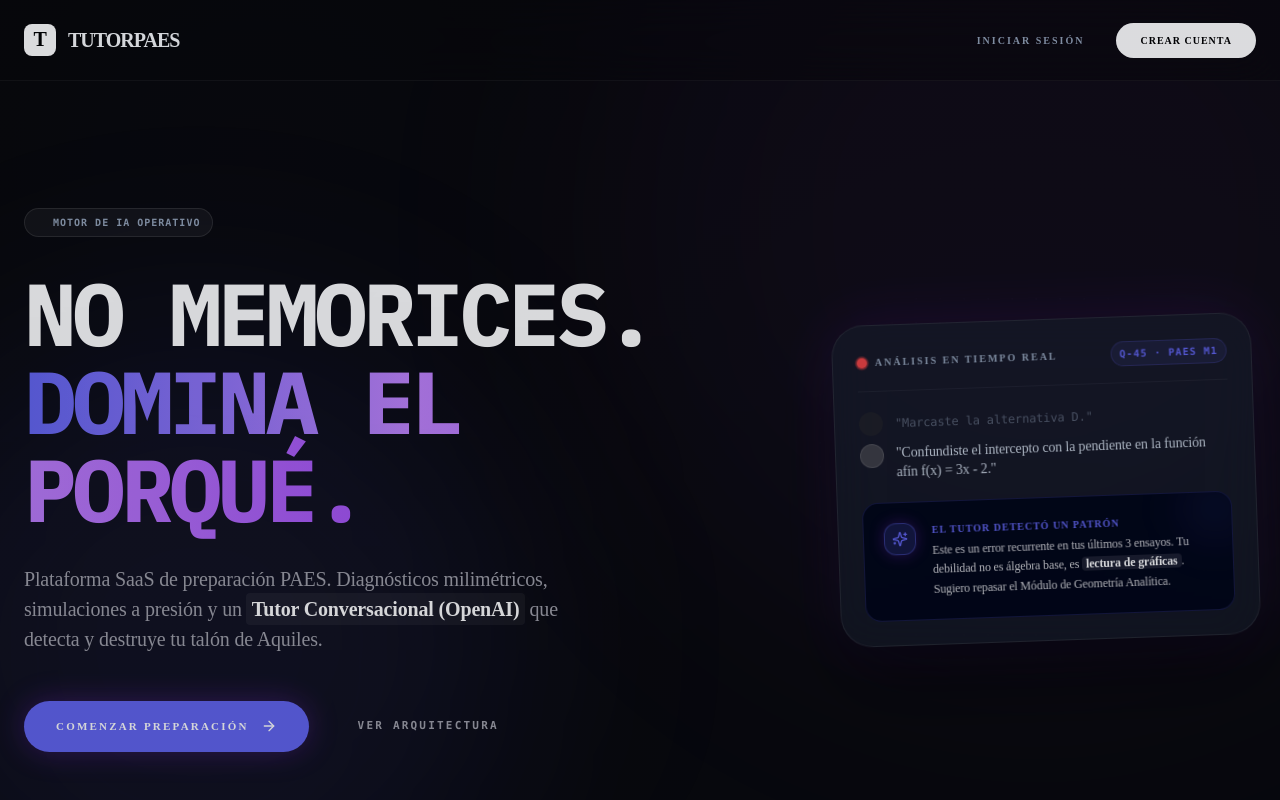
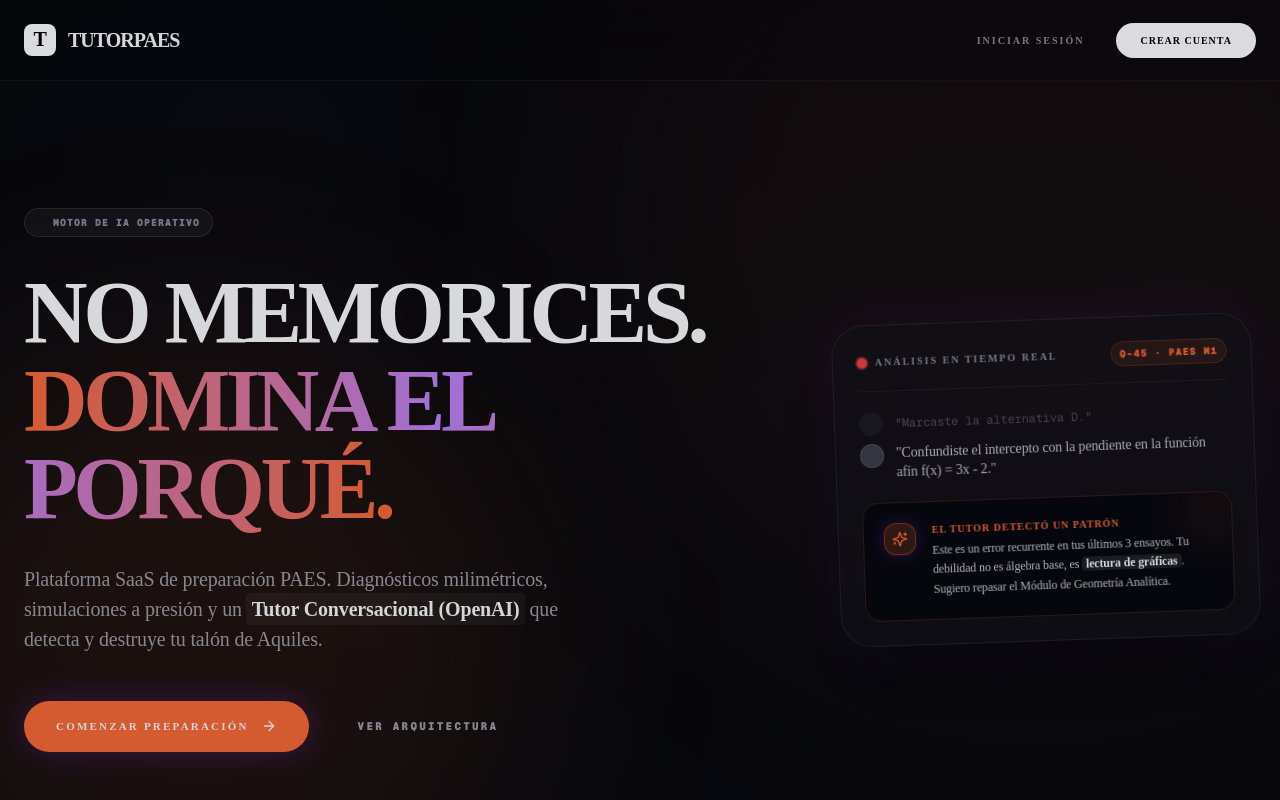
Before and after one commit to GCgpt420-ux/Tutor-PaesV3, a Next.js app in the folder tutorpaes/frontend/: page / in a window 1280 px wide. Shown: the top 800 px of the page. Built offline with nearby package versions, Linux system fonts and the light colour scheme; no server answers.

Commit message:
style(identity): opción C — Geist+Inter fonts, paleta naranja fuego #FF6B35, superficies slate neutro

```diff
--- a/tutorpaes/frontend/app/globals.css
+++ b/tutorpaes/frontend/app/globals.css
@@ -10,39 +10,40 @@ html, body {
 }
 
 /* ===================================================================
-   PALETA UNIFICADA PREMIUM - ADN STITCH (Atelier Design)
+   PALETA UNIFICADA — HIGH PERFORMANCE COCKPIT
+   Acento único: naranja fuego #FF6B35 · Base: slate neutro refinado
    =================================================================== */
 
 /* Tailwind-mapped colors use RGB channels so opacity modifiers can be applied. */
 :root {
-  /* Marca Principal (Indigo - Identidad Principal) */
-  --color-brand-primary: 99 102 241;
-  --color-brand-primary-hover: 79 70 229;
-  --color-brand-primary-active: 67 56 202;
+  /* Acento Único — Naranja Fuego (CTAs, focus, highlights) */
+  --color-brand-primary: 255 107 53;         /* #FF6B35 naranja fuego */
+  --color-brand-primary-hover: 255 130 80;   /* más claro al hover */
+  --color-brand-primary-active: 220 80 30;   /* más oscuro al click */
 
-  /* Marca Secundaria (Purple Eléctrico - Magia IA, Stitch ADN) */
-  --color-brand-accent: 168 85 247;
-  --color-brand-accent-hover: 147 51 234;
-  --color-brand-accent-active: 126 34 206;
+  /* Acento secundario — naranja apagado para IA / Tuto */
+  --color-brand-accent: 255 107 53;          /* mismo naranja, se usa con opacity */
+  --color-brand-accent-hover: 255 130 80;
+  --color-brand-accent-active: 220 80 30;
   --color-brand-danger: 239 68 68;
 
-  /* Superficies (Slate / Azul Nocturno Profundo - Stitch ADN) */
-  --color-surface-base: 2 6 23;        /* Forma más profunda, tailwind slate-950 */
-  --color-surface-default: 15 23 42;   /* Background normal, tailwind slate-900 */
-  --color-surface-raised: 30 41 59;    /* Tarjetas base, tailwind slate-800 */
-  --color-surface-container: 51 65 85; /* Contenedores mas altos, tailwind slate-700 */
+  /* Superficies — Slate neutro refinado (sin tinte azul puro) */
+  --color-surface-base: 8 8 12;              /* #08080C casi negro neutro */
+  --color-surface-default: 14 14 20;         /* #0E0E14 fondo principal */
+  --color-surface-raised: 22 22 32;          /* #161620 tarjetas */
+  --color-surface-container: 34 34 50;       /* #222232 contenedores */
 
   /* Tipografía */
-  --color-text-primary: 248 250 252;   /* slate-50 */
-  --color-text-secondary: 203 213 225; /* slate-300 */
-  --color-text-tertiary: 148 163 184;  /* slate-400 */
+  --color-text-primary: 250 250 252;         /* blanco casi puro */
+  --color-text-secondary: 200 200 215;       /* gris perla */
+  --color-text-tertiary: 140 140 160;        /* gris medio */
   --color-text-on-brand: #ffffff;
 
-  /* Materias (Accesibles) */
-  --color-materia-math: #3b82f6;        /* Azul */
-  --color-materia-language: #ec4899;    /* Magenta */
-  --color-materia-science: #10b981;     /* Esmeralda */
-  --color-materia-history: #f59e0b;     /* Ámbar */
+  /* Materias (sin cambio) */
+  --color-materia-math: #3b82f6;
+  --color-materia-language: #ec4899;
+  --color-materia-science: #10b981;
+  --color-materia-history: #f59e0b;
 
   /* Feedback */
   --color-success: #10b981;
--- a/tutorpaes/frontend/app/layout.tsx
+++ b/tutorpaes/frontend/app/layout.tsx
@@ -1,5 +1,7 @@
 import type { Metadata } from "next";
-import { IBM_Plex_Mono, IBM_Plex_Sans } from "next/font/google";
+import { GeistSans } from "geist/font/sans";
+import { GeistMono } from "geist/font/mono";
+import { Inter } from "next/font/google";
 import { ThemeProvider } from "next-themes";
 import { QueryProvider } from "@/src/core/providers/query-provider";
 import "./globals.css";
@@ -14,18 +16,17 @@ export const metadata: Metadata = {
   description: "Aplicación TutorPAES: frontend en Next.js con backend personalizado",
 };
 
-const bodySans = IBM_Plex_Sans({
+// Inter → cuerpo de texto (legible, profesional)
+const interBody = Inter({
   variable: "--font-body",
   display: "swap",
   subsets: ["latin"],
+  weight: ["400", "500", "600", "700"],
 });
 
-const displayMono = IBM_Plex_Mono({
-  variable: "--font-display",
-  display: "swap",
-  weight: ["400", "600", "700"],
-  subsets: ["latin"],
-});
+// GeistSans → --font-geist-sans (headings / display)
+// GeistMono → --font-geist-mono (código / terminales)
+// El tailwind.config.ts mapea --font-geist-sans → font-display
 
 export default function RootLayout({
   children,
@@ -34,7 +35,9 @@ export default function RootLayout({
 }>) {
   return (
     <html lang="es" suppressHydrationWarning>
-      <body className={`${bodySans.variable} ${displayMono.variable} antialiased`}>
+      <body
+        className={`${GeistSans.variable} ${GeistMono.variable} ${interBody.variable} antialiased`}
+      >
         <QueryProvider>
           <ThemeProvider
             attribute="class"
--- a/tutorpaes/frontend/package.json
+++ b/tutorpaes/frontend/package.json
@@ -29,6 +29,7 @@
     "class-variance-authority": "^0.7.1",
     "clsx": "^2.1.1",
     "dotenv": "^17.3.1",
+    "geist": "^1.7.2",
     "katex": "^0.16.38",
     "lucide-react": "^0.511.0",
     "next": "latest",
--- a/tutorpaes/frontend/tailwind.config.ts
+++ b/tutorpaes/frontend/tailwind.config.ts
@@ -16,18 +16,26 @@ export default {
   theme: {
     extend: {
       fontFamily: {
+        // Geist Sans → títulos / display (High Performance Cockpit)
         display: [
-          "var(--font-display)",
-          "ui-monospace",
-          "SFMono-Regular",
-          "Menlo",
-          "monospace",
+          "var(--font-geist-sans)",
+          "ui-sans-serif",
+          "system-ui",
+          "sans-serif",
         ],
+        // Inter → cuerpo de texto
         sans: [
           "var(--font-body)",
           "ui-sans-serif",
           "system-ui",
           "sans-serif",
+        ],
+        // Geist Mono → código / terminales
+        mono: [
+          "var(--font-geist-mono)",
+          "ui-monospace",
+          "SFMono-Regular",
+          "monospace",
         ],
       },
       colors: {
```
Also changed, not shown: 3 other files (tests, documents, lock files or other folders).
